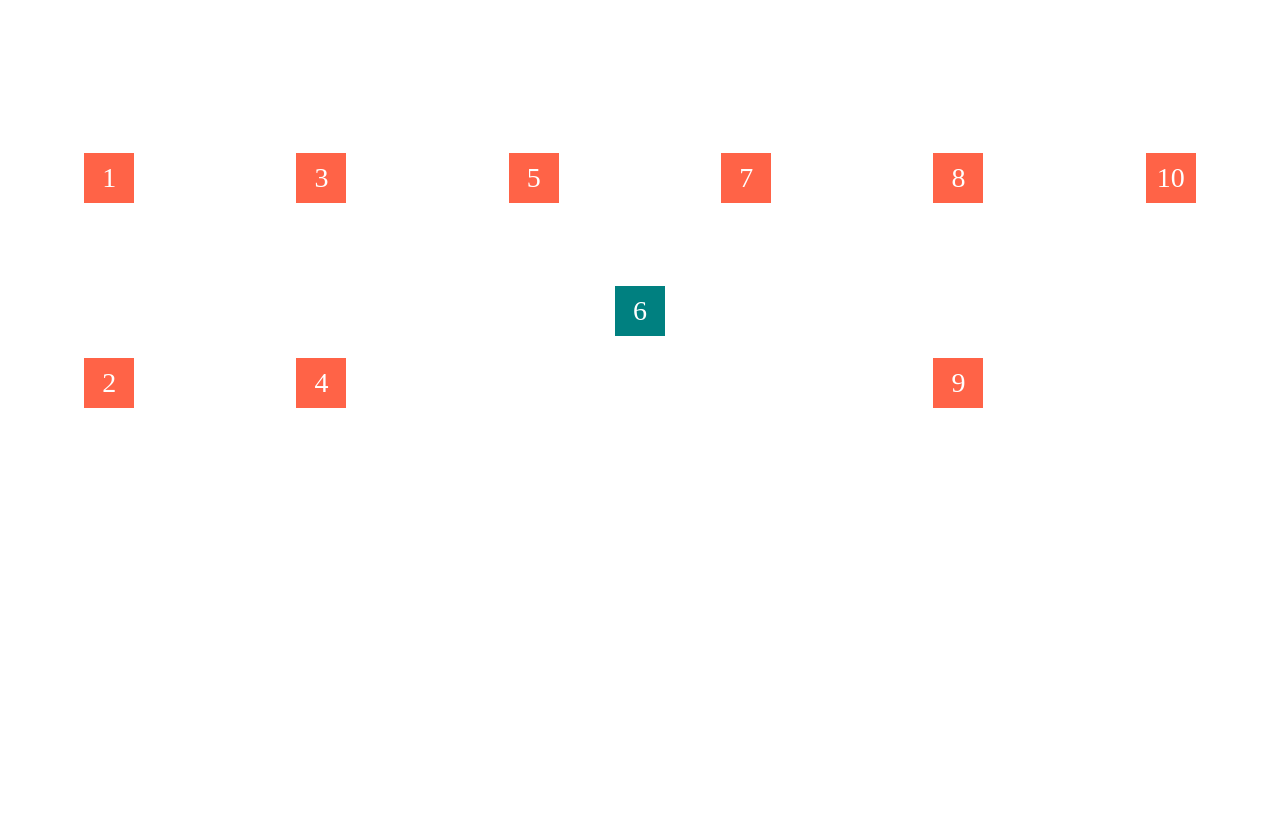
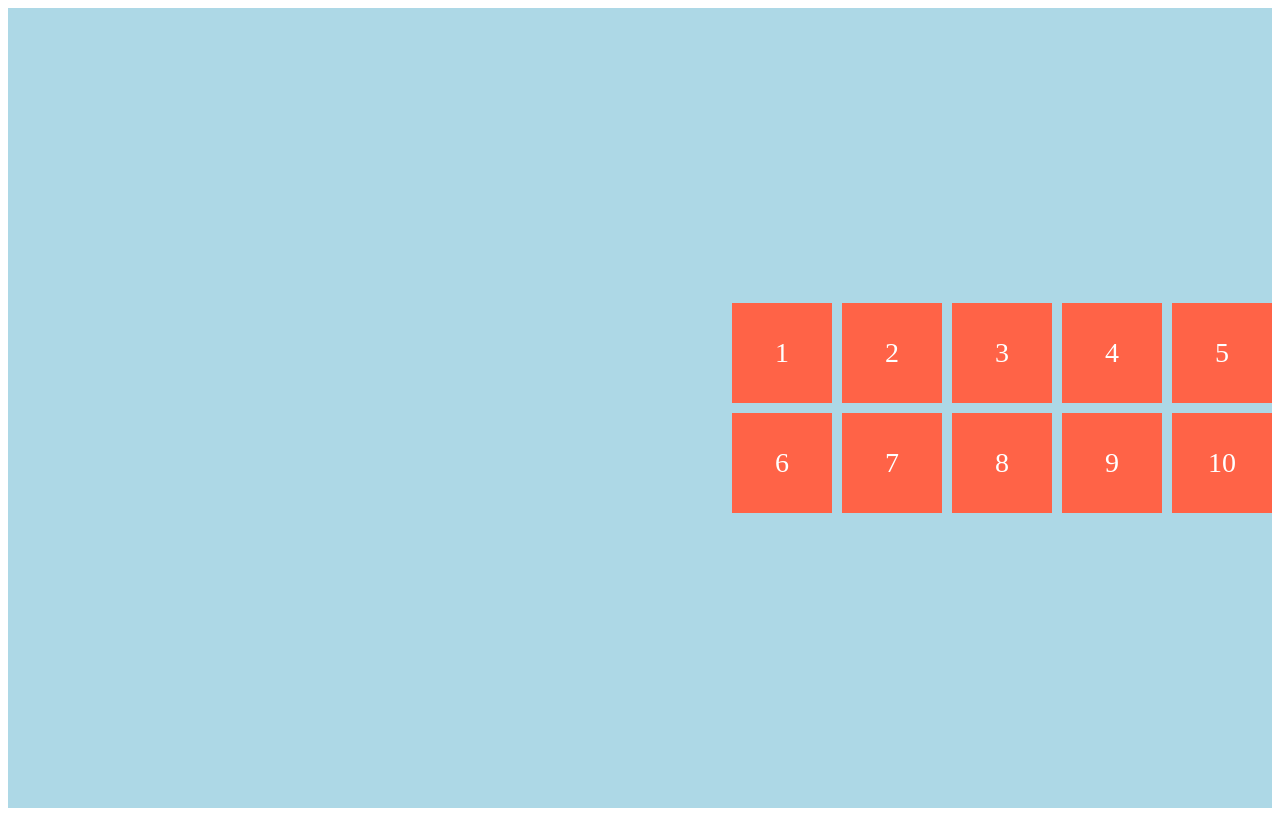
Before and after one commit to chaeyn/css-layout-masterclass, a website built with Vite: page index.html in a window 1280 px wide. Built offline with nearby package versions, Linux system fonts and the light colour scheme.

```diff
--- a/src/style.css
+++ b/src/style.css
@@ -1,18 +1,16 @@
 .father {
   display: grid;
-  min-height: 50vh;
+  height: 100vh;
   gap: 10px;
-  grid-template-columns: repeat(2, 1fr);
-  grid-template-rows: repeat(2, 1fr);
-  grid-auto-rows: 1fr;
-  grid-auto-columns: 1fr;
-  grid-auto-flow: column;
-  place-items: end center;
+  grid-template-columns: repeat(5, 100px);
+  grid-template-rows: repeat(2, 100px);
+  background-color: lightblue;
+  /* align-content: center;
+  justify-content: center; */
+  place-content: center end;
 }
 
 .child {
-  width: 50px;
-  height: 50px;
   background-color: tomato;
   color: white;
   font-size: 28px;
@@ -20,10 +18,3 @@
   justify-content: center;
   align-items: center;
 }
-.child:nth-child(6) {
-  background-color: teal;
-  /* align-self: center;
-  justify-self: end; */
-  place-self: center;
-  grid-column: span 2;
-}
```
